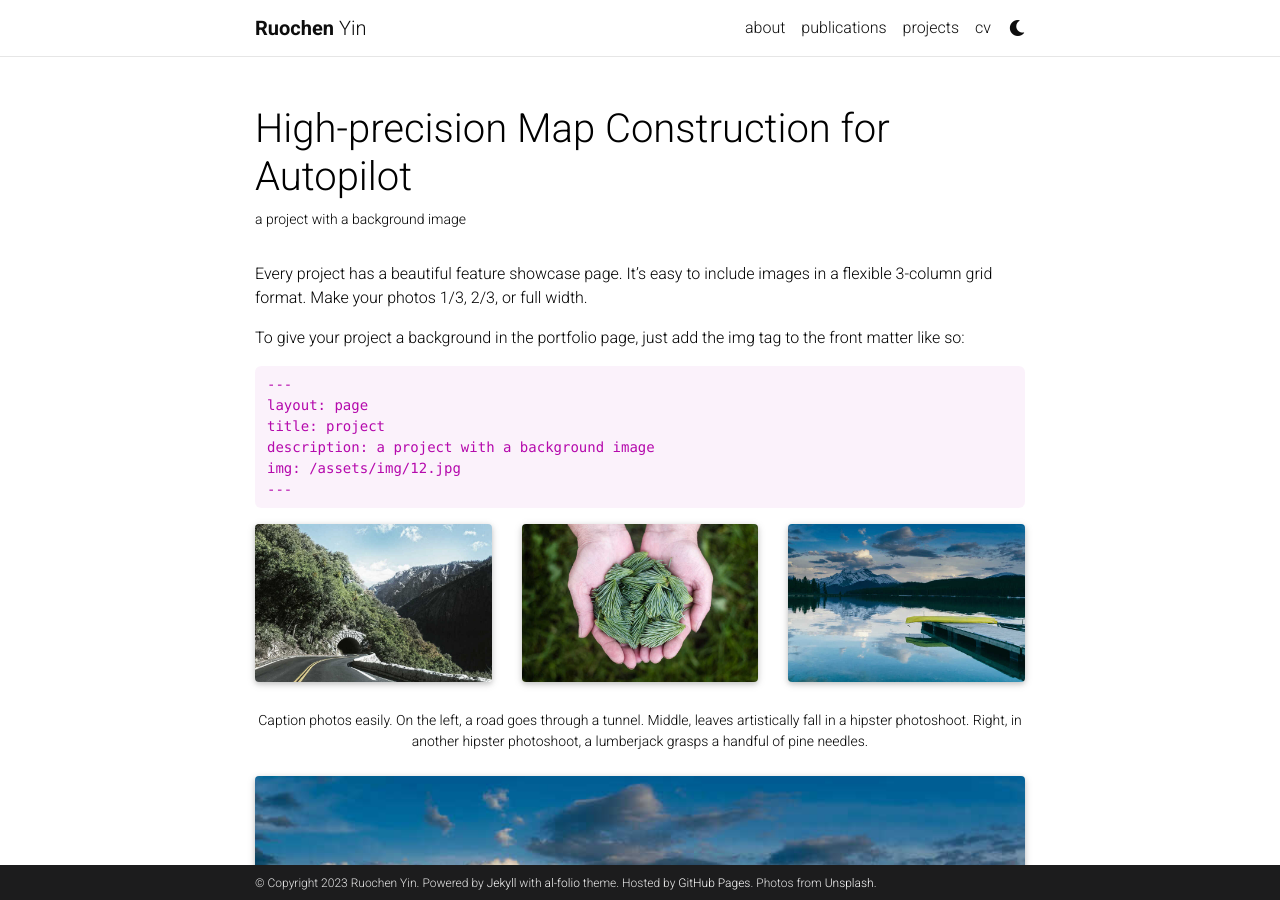
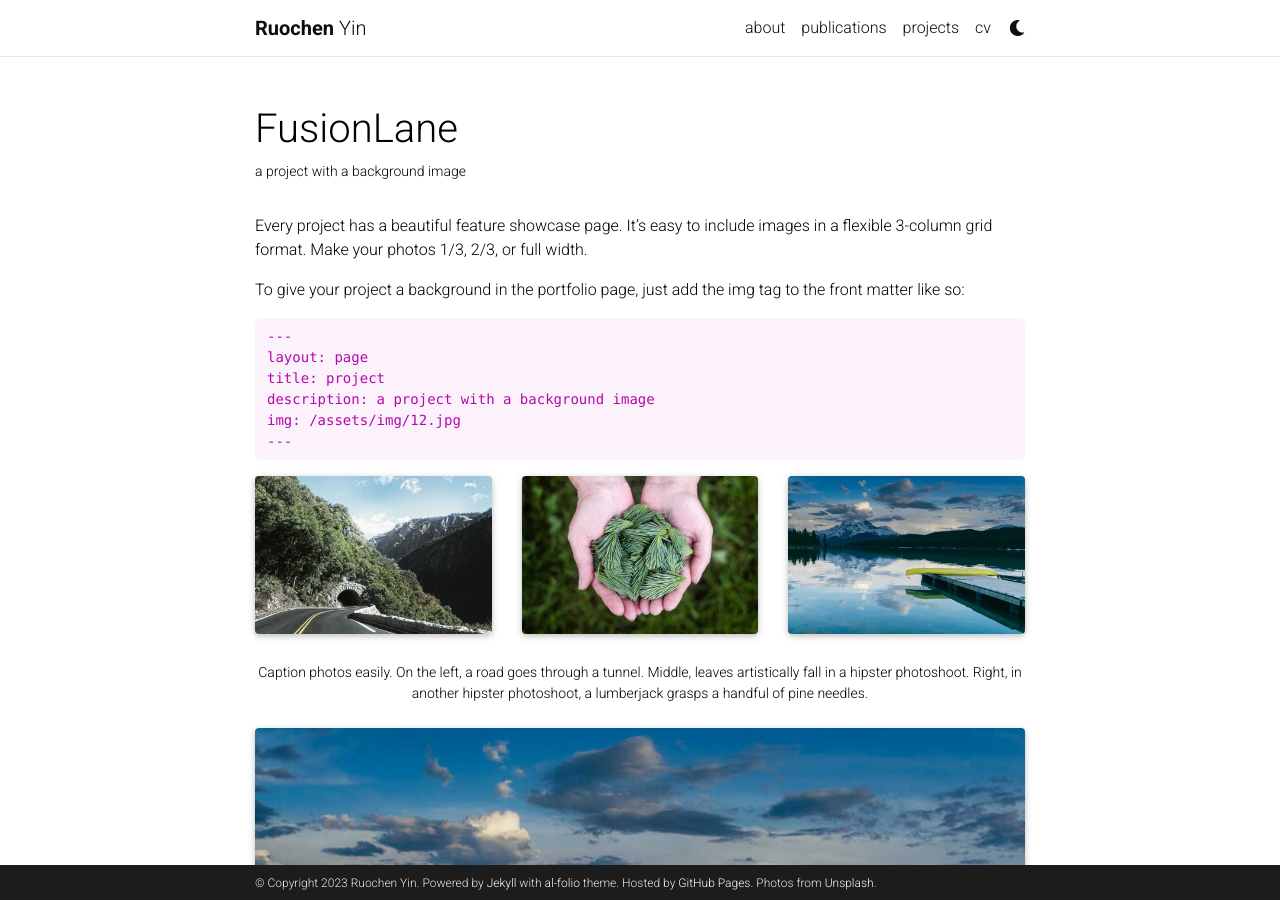
Before and after one commit to rolandying/rolandying.github.io, a Jekyll site: the page built from _projects/1_project.md, in a window 1280 px wide and 900 px high. Built offline with Jekyll 4.4.1, drawn with Linux system fonts in a browser that asks for light colours; comment, search, counter and statistics services are not loaded; a style sheet for code colours, icons or effects is not loaded.

Commit message:
Update 1_project.md

```diff
--- a/_projects/1_project.md
+++ b/_projects/1_project.md
@@ -1,6 +1,6 @@
 ---
 layout: page
-title: High-precision Map Construction for Autopilot
+title: FusionLane
 description: a project with a background image
 img: assets/img/p1.jpg
 importance: 1
```
